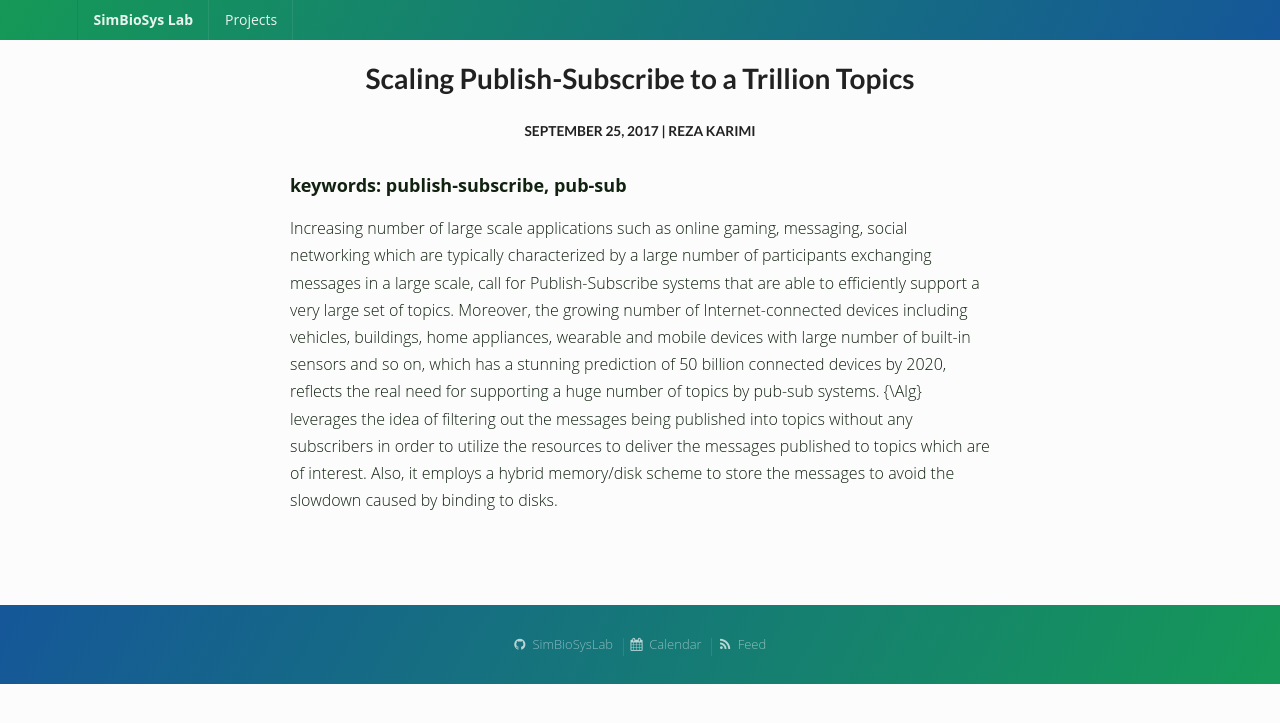
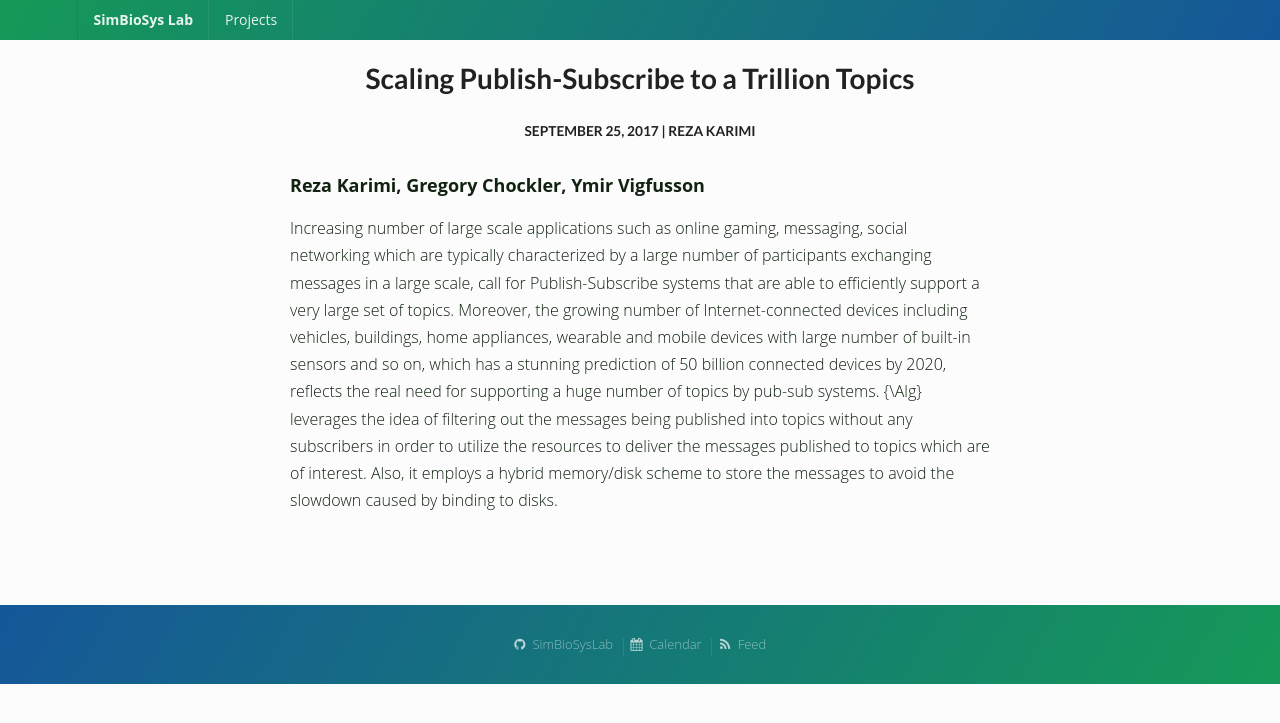
Before and after one commit to meditates/simbiosyslab.github.io, a Jekyll site: the page built from _posts/2017-09-25-pubsub.markdown, in a window 1280 px wide and 900 px high. Shown: the top 723 px of the window. Built offline with Jekyll 4.4.1, drawn with Linux system fonts in a browser that asks for light colours; nearby versions of some CDN libraries.

```diff
--- a/_posts/2017-09-25-pubsub.markdown
+++ b/_posts/2017-09-25-pubsub.markdown
@@ -9,7 +9,7 @@
   - pub-sub
 ---
 
-### keywords: publish-subscribe, pub-sub
+### Reza Karimi, Gregory Chockler, Ymir Vigfusson
 
 Increasing number of large scale applications such as online gaming, messaging, social networking which are typically characterized by a large number of participants exchanging messages in a large scale, call for Publish-Subscribe systems that are able to efficiently support a very large set of topics.
  Moreover, the growing number of Internet-connected devices including vehicles,  buildings, home appliances, wearable and mobile devices with large number of built-in sensors and so on, which has a stunning prediction of 50 billion connected devices by 2020, reflects the real need for supporting a huge number of topics by pub-sub systems.
```
